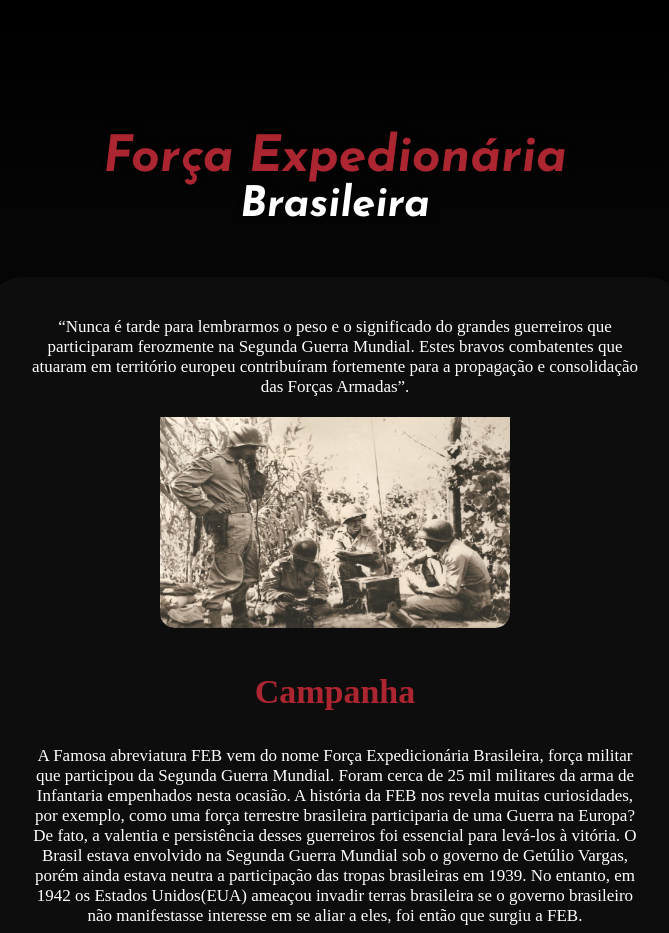
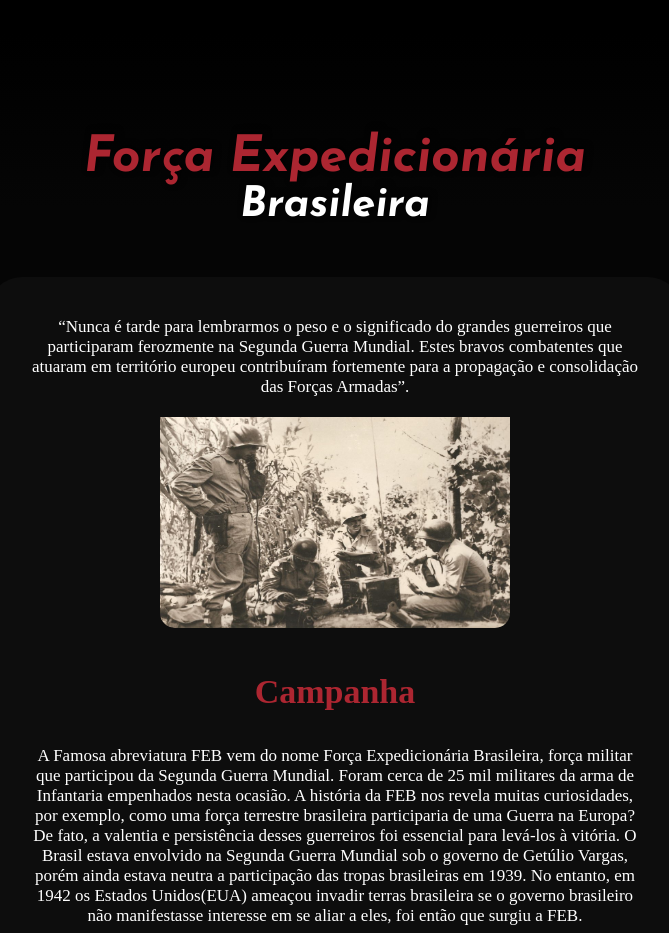
Before and after one commit to DeluchiGuinle/Site_forca-expedicionaria-brasileira, a plain HTML site: page index.html in a window 1280 px wide. Shown: the part 880-1813 px from the top of the page, without its empty margins (305-974 px from the left). Drawn offline with Linux system fonts and the light colour scheme; a web font is replaced by a local one.

Commit message:
Update index.html

```diff
--- a/index.html
+++ b/index.html
@@ -48,7 +48,7 @@
     <main class="estrutura">
         <div class="titulo_header" id="titulo_header">
             <div>
-                <p class="first">Força Expedionária</p>
+                <p class="first">Força Expedicionária</p>
                 <p class="second">Brasileira</p>
             </div>
         </div>
```
